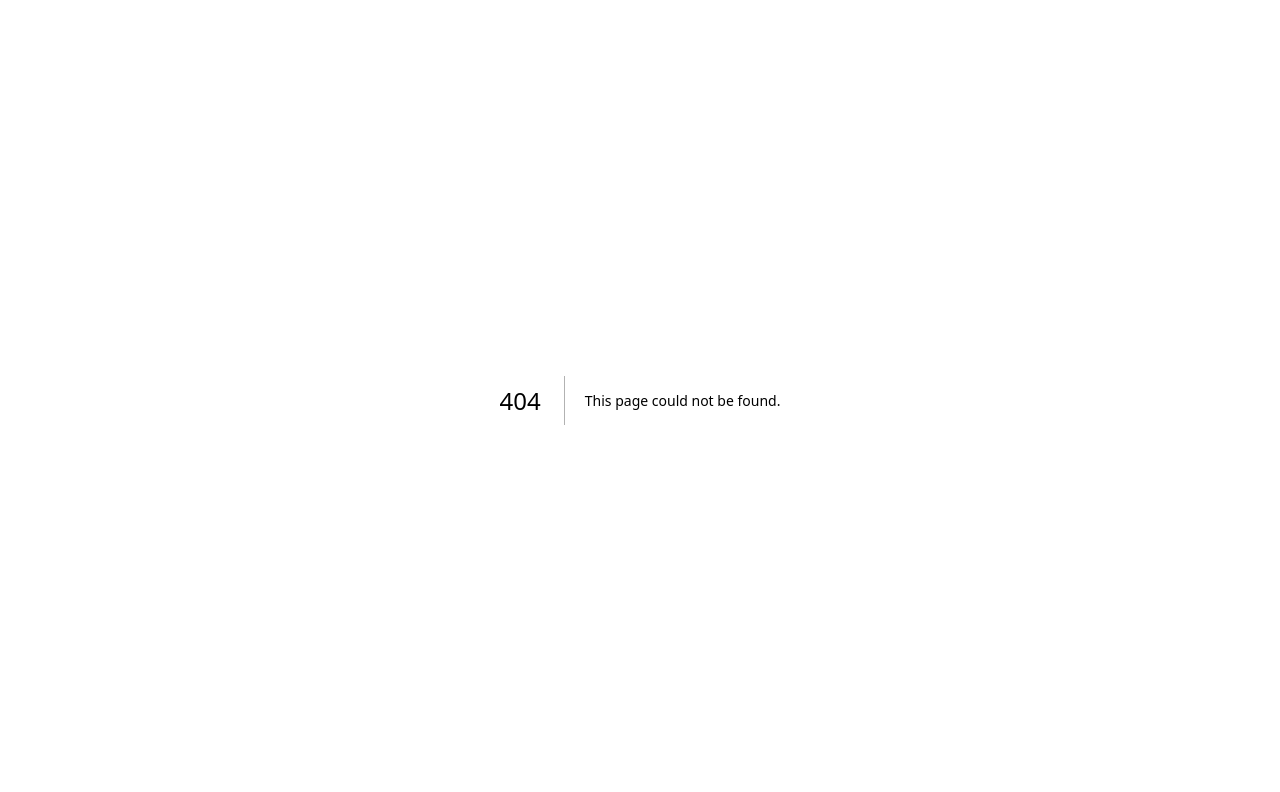
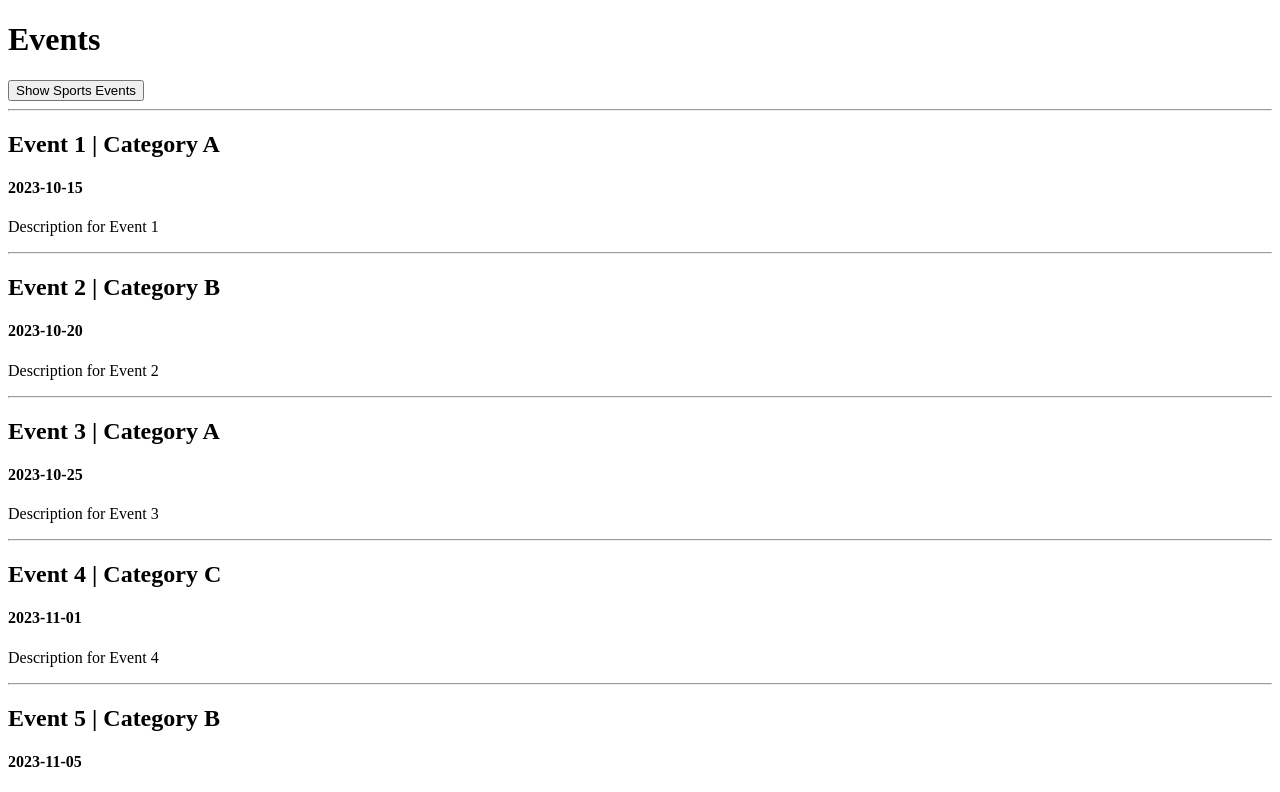
Before and after one commit to Eyshcharya/NextJs, a Next.js app in the folder Data-Fetching/client-side/: page /events in a window 1280 px wide. Before the commit this address had no page. Shown: the top 792 px of the page. Built offline with nearby package versions, Linux system fonts and the light colour scheme; data requests are answered from the project's data file.

Commit message:
Implemented events page to showcase SSR logic combined with Client-side data fetching.

```diff
--- /dev/null
+++ b/Data-Fetching/client-side/pages/events.tsx
@@ -0,0 +1,69 @@
+import { useState } from "react";
+
+interface EventProps {
+  events: Array<any>;
+}
+
+const Events = ({ events }: EventProps) => {
+  const [sportEvents, setSportEvents] = useState<[]>();
+
+  const fetchSportsEvents = async () => {
+    const response = await fetch(
+      `http://localhost:4000/events?category=Category A`
+    );
+    const data = await response.json();
+    setSportEvents(data);
+  };
+
+  return (
+    <>
+      <h1>Events</h1>
+      <button onClick={fetchSportsEvents}>Show Sports Events</button>
+      <hr />
+      {sportEvents !== undefined ? (
+        <>
+          {sportEvents?.map((e: any) => {
+            return (
+              <div key={e.id}>
+                <h2>
+                  {e.title} | {e.category}
+                </h2>
+                <h4>{e.date}</h4>
+                <p>{e.description}</p>
+                <hr />
+              </div>
+            );
+          })}
+        </>
+      ) : (
+        <>
+          {events?.map((e) => {
+            return (
+              <div key={e.id}>
+                <h2>
+                  {e.title} | {e.category}
+                </h2>
+                <h4>{e.date}</h4>
+                <p>{e.description}</p>
+                <hr />
+              </div>
+            );
+          })}
+        </>
+      )}
+    </>
+  );
+};
+export default Events;
+
+// logic for server side rendering
+export async function getServerSideProps() {
+  const response = await fetch(`http://localhost:4000/events`);
+  const data = await response.json();
+
+  return {
+    props: {
+      events: data,
+    },
+  };
+}
```
